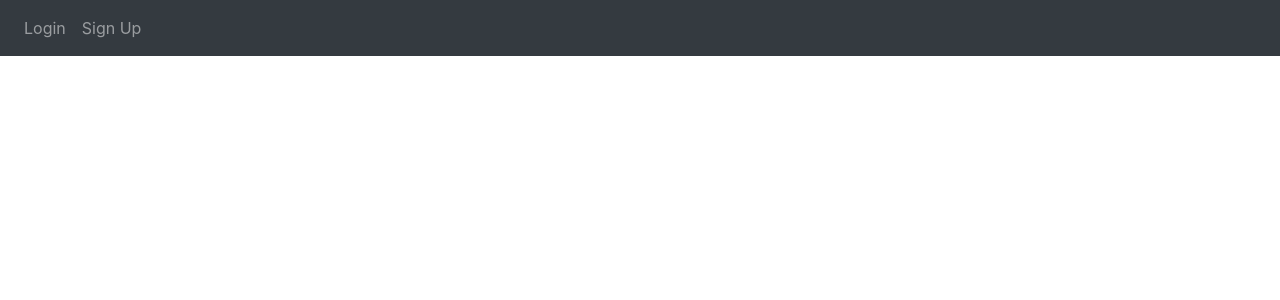
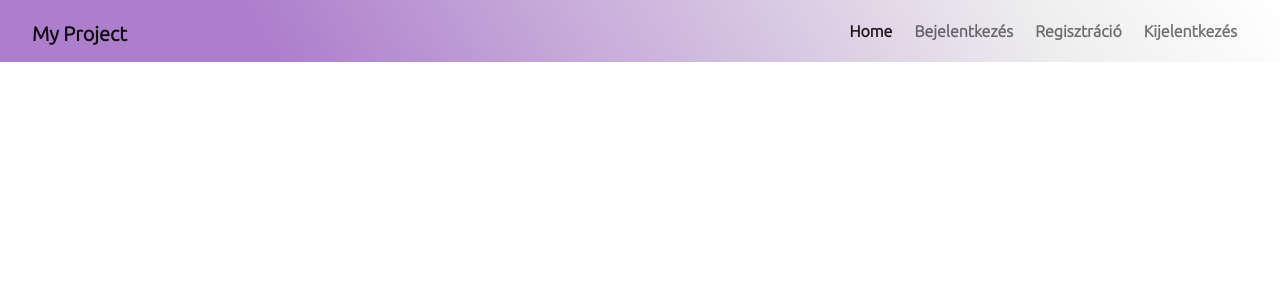
Before and after one commit to rkekesi22/My-Project, a Flask app: template website/templates/base.html in a window 1280 px wide. Shown: the top 300 px of the page. Run offline with Flask 2, Linux system fonts and the light colour scheme; the template is opened without the code that fills it, so the values that code supplies are empty; some libraries are stand-ins or nearby versions.

Commit message:
Komoly nav-bar with bootstrap

```diff
--- /dev/null
+++ b/website/static/style.css
@@ -0,0 +1,40 @@
+*{
+    margin: 0;
+    padding: 0;
+    font-family: 'Ubuntu', sans-serif;;
+}
+
+.menu-bar{
+    /* https://cssgradient.io/ */
+    background-image: linear-gradient(59deg, rgba(173,126,204,1) 21%, rgba(238,238,238,1) 81%, rgba(255,255,255,1) 100%);
+}
+
+.navbar-brand{
+    font-size: 16px;
+    font-weight: bold;
+    margin-top: 5px;
+    margin-left: 20px;
+
+}
+
+.nav-link{
+    font-size: 16px;
+    margin: 3px;
+    font-weight: bold;
+}
+
+.nav-link:hover{
+    font-weight: bolder;
+    border-bottom: 1px solid #000;
+}
+
+.navbar-nav{
+    text-align: right;
+    margin-right: 20px;
+}
+
+@media only screen and (max-width: 1000px){
+    .nav-link:hover{
+        border-bottom: none!important;
+    }
+}
--- a/website/templates/base.html
+++ b/website/templates/base.html
@@ -5,86 +5,46 @@
     <meta http-equiv="X-UA-Compatible" content="IE=edge">
     <meta name="viewport" content="width=device-width, initial-scale=1.0">
 
-    <link
-      rel="stylesheet"
-      href="https://stackpath.bootstrapcdn.com/bootstrap/4.4.1/css/bootstrap.min.css"
-      integrity="sha384-Vkoo8x4CGsO3+Hhxv8T/Q5PaXtkKtu6ug5TOeNV6gBiFeWPGFN9MuhOf23Q9Ifjh"
-      crossorigin="anonymous"
-    />
-    <link
-      rel="stylesheet"
-      href="https://stackpath.bootstrapcdn.com/font-awesome/4.7.0/css/font-awesome.min.css"
-      crossorigin="anonymous"
-    />
+    <link rel="stylesheet" href="./static/style.css">
+    <!-- Bootstrap használata -->
+    <link href="https://cdn.jsdelivr.net/npm/bootstrap@5.1.1/dist/css/bootstrap.min.css" rel="stylesheet" integrity="sha384-F3w7mX95PdgyTmZZMECAngseQB83DfGTowi0iMjiWaeVhAn4FJkqJByhZMI3AhiU" crossorigin="anonymous">
+    <!-- Betűtípus beállítása -->
+    <!-- https://fonts.google.com/specimen/Ubuntu#standard-styles -->
+    <link href="https://fonts.googleapis.com/css2?family=Poppins:wght@100&family=Ubuntu:wght@300&display=swap" rel="stylesheet">
 
-<!--    Jinja templating-->
-    <title>{% block title%}Home{% endblock %}</title>
+    <!-- Jinja templating -->
+    <title>{% block title %} Home {% endblock%}</title>
 </head>
 <body>
-    <nav class="navbar navbar-expand-lg navbar-dark bg-dark">
-        <button
-          class="navbar-toggler"
-          type="button"
-          data-toggle="collapse"
-          data-target="#navbar"
-        >
-          <span class="navbar-toggler-icon"></span>
-        </button>
-        <div class="collapse navbar-collapse" id="navbar">
-          <div class="navbar-nav">
-              {%if user.is_authenticated %}
-                <a class="nav-item nav-link" id="home" href="/">Home</a>
-                <a class="nav-item nav-link" id="logout" href="/logout">Logout</a>
-              {%else%}
-                <a class="nav-item nav-link" id="login" href="/login">Login</a>
-                <a class="nav-item nav-link" id="signUp" href="/sign-up">Sign Up</a>
-              {%endif%}
+
+    <div class="menu-bar">
+    <!-- https://getbootstrap.com/docs/5.0/components/navbar/ -->
+    <nav class="navbar navbar-expand-lg navbar-light">
+        <div class="container-fluid">
+          <a class="navbar-brand" href="/">My Project</a>
+          <button class="navbar-toggler" type="button" data-bs-toggle="collapse" data-bs-target="#navbarNav" aria-controls="navbarNav" aria-expanded="false" aria-label="Toggle navigation">
+            <span class="navbar-toggler-icon"></span>
+          </button>
+          <div class="collapse navbar-collapse" id="navbarNav">
+              <!-- https://getbootstrap.com/docs/5.0/utilities/flex/ -->
+            <ul class="navbar-nav ms-auto">
+              <li class="nav-item">
+                <a class="nav-link active" aria-current="page" href="#">Home</a>
+              </li>
+              <li class="nav-item">
+                <a class="nav-link" href="/login">Bejelentkezés</a>
+              </li>
+              <li class="nav-item">
+                <a class="nav-link" href="/sign-up">Regisztráció</a>
+              </li>
+              <li class="nav-item">
+                <a class="nav-link" href="/logout" >Kijelentkezés</a>
+              </li>
+            </ul>
           </div>
         </div>
       </nav>
-
-    {% with messages = get_flashed_messages(with_categories=true) %} {% if
-    messages %} {% for category, message in messages %} {% if category ==
-    'error' %}
-    <div class="alert alert-danger alter-dismissable fade show" role="alert">
-      {{ message }}
-      <button type="button" class="close" data-dismiss="alert">
-        <span aria-hidden="true">&times;</span>
-      </button>
     </div>
-    {% else %}
-    <div class="alert alert-success alter-dismissable fade show" role="alert">
-      {{ message }}
-      <button type="button" class="close" data-dismiss="alert">
-        <span aria-hidden="true">&times;</span>
-      </button>
-    </div>
-    {% endif %} {% endfor %} {% endif %} {% endwith %}
-
-      <div class="container">
-    {% block content%}
-    {% endblock%}
-      </div>
-
-    <script
-    src="https://code.jquery.com/jquery-3.2.1.slim.min.js"
-    integrity="sha384-KJ3o2DKtIkvYIK3UENzmM7KCkRr/rE9/Qpg6aAZGJwFDMVNA/GpGFF93hXpG5KkN"
-    crossorigin="anonymous"
-  ></script>
-  <script
-    src="https://cdnjs.cloudflare.com/ajax/libs/popper.js/1.12.9/umd/popper.min.js"
-    integrity="sha384-ApNbgh9B+Y1QKtv3Rn7W3mgPxhU9K/ScQsAP7hUibX39j7fakFPskvXusvfa0b4Q"
-    crossorigin="anonymous"
-  ></script>
-  <script
-    src="https://maxcdn.bootstrapcdn.com/bootstrap/4.0.0/js/bootstrap.min.js"
-    integrity="sha384-JZR6Spejh4U02d8jOt6vLEHfe/JQGiRRSQQxSfFWpi1MquVdAyjUar5+76PVCmYl"
-    crossorigin="anonymous"
-  ></script>
-
-  <script
-    type="text/javascript"
-    src="{{ url_for('static', filename='index.js') }}"
-  ></script>
+    <script src="https://cdn.jsdelivr.net/npm/bootstrap@5.1.1/dist/js/bootstrap.bundle.min.js" integrity="sha384-/bQdsTh/da6pkI1MST/rWKFNjaCP5gBSY4sEBT38Q/9RBh9AH40zEOg7Hlq2THRZ" crossorigin="anonymous"></script>
 </body>
 </html>
```
Also changed, not shown: website/__init__.py (+9 -34 lines), website/auth.py (+7 -60 lines), website/views.py (+4 -33 lines).
